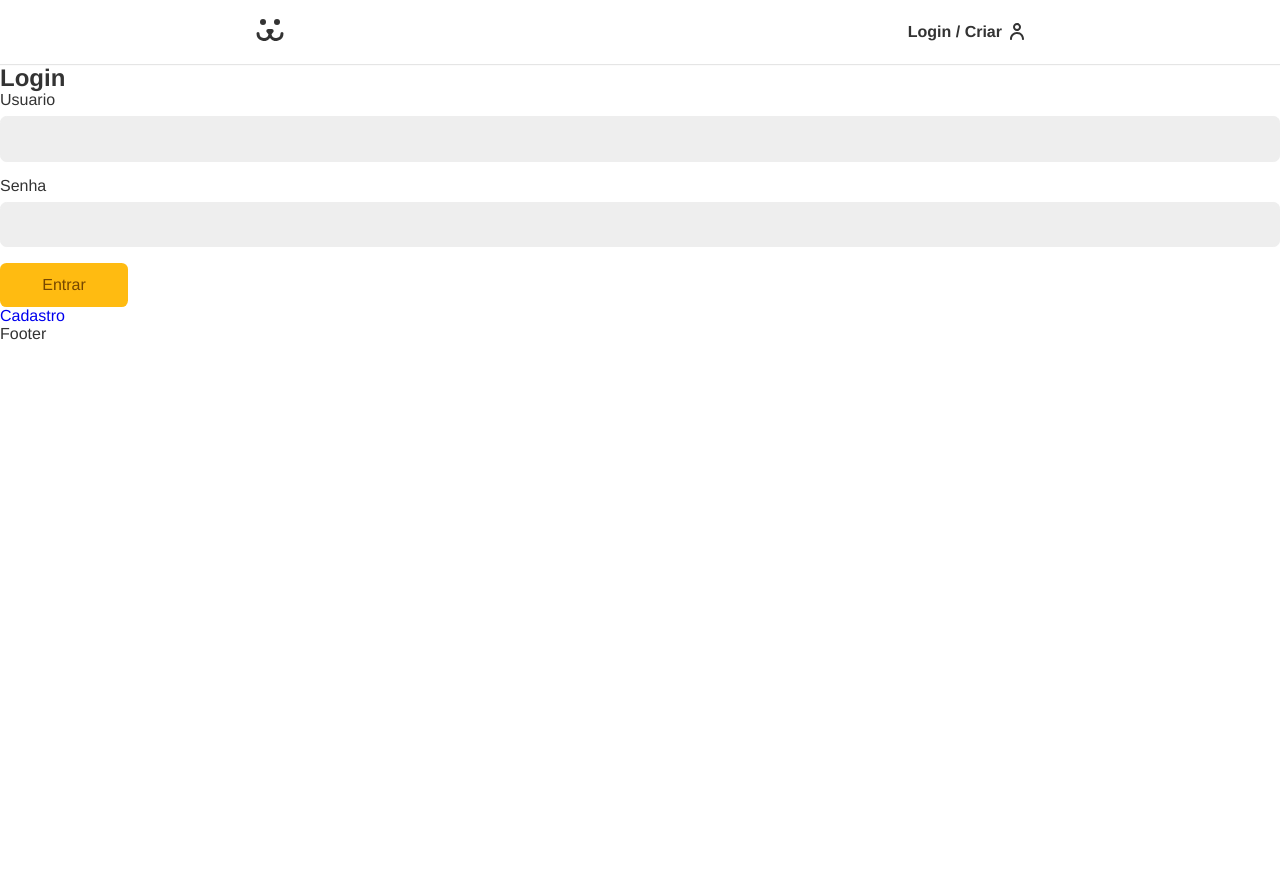
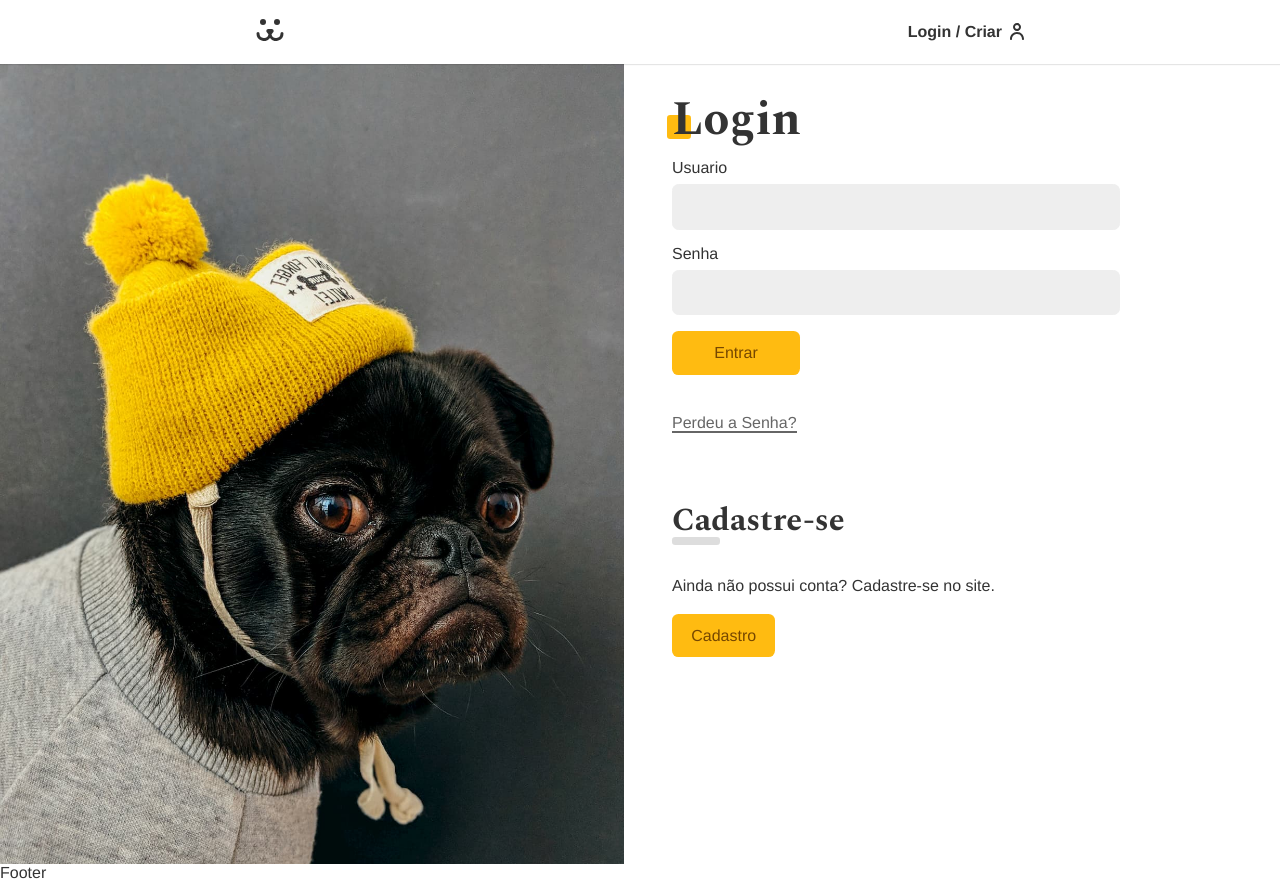
Before and after one commit to AlexWasHeree/Dogs, a React (Create React App) app: page /login in a window 1280 px wide. Before the commit the page ends 800 px from the top, so only its background shows below. Built offline with nearby package versions, Linux system fonts and the light colour scheme.

Commit message:
login styles

```diff
--- a/src/App.css
+++ b/src/App.css
@@ -1,3 +1,5 @@
+@import url('https://fonts.googleapis.com/css2?family=Spectral:wght@700&display=swap');
+
 * {
   box-sizing: border-box;
 }
@@ -7,7 +9,7 @@ body  {
   padding-top: 4rem;
   color: #333;
   --type-first: Helvetica, Arial, sans-serif;
-  --type-second: 'Spectral', Georgia;
+  --type-second: 'Spectral', georgia;
   font-family: var(--type-first);
 }
 
@@ -35,6 +37,7 @@ button, input {
 
 a {
   text-decoration: none;
+  color: #333;
 }
 
 .container {
@@ -42,3 +45,38 @@ a {
   padding: 0 1rem;
   margin: 0 auto;
 }
+
+.title {
+  font-family: var(--type-second);
+  line-height: 1;
+  font-size: 3rem;
+  margin: 1rem 0;
+  position: relative;
+  z-index: 1;
+}
+
+.title::after {
+  content: '';
+  display: block;
+  width: 1.5rem;
+  height: 1.5rem;
+  background: #fb1;
+  position: absolute;
+  bottom: 5px;
+  left: -5px;
+  border-radius: .2rem;
+  z-index: -1;
+}
+
+.animeLeft {
+  opacity: 0;
+  transform: translateX(-20px);
+  animation: animeLeft .3s forwards;
+}
+
+@keyframes animeLeft {
+  to {
+    opacity: 1;
+    transform: initial;
+  }
+}
--- /dev/null
+++ b/src/Components/Helper/Error.js
@@ -0,0 +1,8 @@
+import React from 'react';
+
+const Error = ({ error }) => {
+  if (!error) return null;
+  return <p style={{ color: '#f31', margin: '1rem 0' }}>{error}</p>;
+};
+
+export default Error;
--- a/src/Components/Login/Login.js
+++ b/src/Components/Login/Login.js
@@ -5,13 +5,15 @@ import LoginCreate from './LoginCreate';
 import LoginForm from './LoginForm';
 import LoginPasswordLost from './LoginPasswordLost';
 import LoginPasswordReset from './LoginPasswordReset';
+import styles from './Login.module.css';
 
 const Login = () => {
   const { login } = React.useContext(UserContext);
 
   if (login === true) return <Navigate to="/conta" />;
   return (
-    <div>
+    <section className={styles.login}>
+      <div className={styles.forms}>
         <Routes>
           <Route path="/" element={<LoginForm />} />
           <Route path="criar" element={<LoginCreate />} />
@@ -19,6 +21,7 @@ const Login = () => {
           <Route path="resetar" element={<LoginPasswordReset />} />
         </Routes>
       </div>
+    </section>
   );
 };
 
--- /dev/null
+++ b/src/Components/Login/Login.module.css
@@ -0,0 +1,30 @@
+.login {
+  display: grid;
+  grid-template-columns: 1fr 1fr;
+  min-height: 100vh;
+  gap: 2rem;
+}
+
+.login:before {
+  content: '';
+  display: block;
+  background: url('../../Assets/login.jpg') no-repeat center;
+  background-size: cover;
+}
+
+.forms {
+  max-width: 30rem;
+  padding: 1rem;
+}
+
+@media (max-width: 40rem) {
+  .login {
+    grid-template-columns: 1fr;
+  }
+  .login::before {
+    display: none;
+  }
+  .forms {
+    max-width: 100%;
+  }
+}
--- a/src/Components/Login/LoginForm.js
+++ b/src/Components/Login/LoginForm.js
@@ -4,6 +4,9 @@ import Input from '../Forms/Input';
 import Button from '../Forms/Button';
 import useForm from '../../Hooks/useForm';
 import { UserContext } from '../../UserContext';
+import Error from '../Helper/Error';
+import styles from './LoginForm.module.css';
+import stylesBtn from '../Forms/Button.module.css';
 
 const LoginForm = () => {
   const username = useForm();
@@ -20,15 +23,28 @@ const LoginForm = () => {
   }
 
   return (
-    <section>
-      <h1>Login</h1>
-      <form action="" onSubmit={handleSubmit}>
+    <section className="animeLeft">
+      <h1 className="title">Login</h1>
+      <form className={styles.form} onSubmit={handleSubmit}>
         <Input label="Usuario" type="text" name="username" {...username} />
         <Input label="Senha" type="password" name="password" {...password} />
-        {loading ? <Button disabled>Entrar</Button> : <Button>Entrar</Button>}
-        {error && <p>error</p>}
+        {loading ? (
+          <Button disabled>Carregando...</Button>
+        ) : (
+          <Button>Entrar</Button>
+        )}
+        <Error error={error} />
       </form>
-      <Link to="/login/criar">Cadastro</Link>
+      <Link className={styles.perdeu} to="./login/perdeu">
+        Perdeu a Senha?
+      </Link>
+      <div className={styles.cadastro}>
+        <h2 className={styles.subtitle}>Cadastre-se</h2>
+        <p>Ainda não possui conta? Cadastre-se no site.</p>
+        <Link className={stylesBtn.button} to="/login/criar">
+          Cadastro
+        </Link>
+      </div>
     </section>
   );
 };
--- /dev/null
+++ b/src/Components/Login/LoginForm.module.css
@@ -0,0 +1,42 @@
+.form {
+  margin-bottom: 2rem;
+}
+
+.perdeu {
+  display: inline-block;
+  color: #666;
+  padding: .5rem 0;
+  line-height: 1;
+}
+
+.perdeu::after{
+  content: '';
+  height: 2px;
+  width: 100%;
+  background: currentColor;
+  display: block;
+}
+
+.cadastro {
+  margin-top: 4rem;
+}
+
+.cadastro p {
+  margin-top: 2rem;
+  margin-bottom: 2rem;
+}
+
+.subtitle {
+  font-family: var(--type-second);
+  line-height: 1;
+  font-size: 2rem;
+}
+
+.subtitle:after {
+  content: '';
+  display: block;
+  background: #ddd;
+  height: 0.5rem;
+  width: 3rem;
+  border-radius: .2rem;
+}
```
Lines whose indentation alone changed are shown as unchanged.
